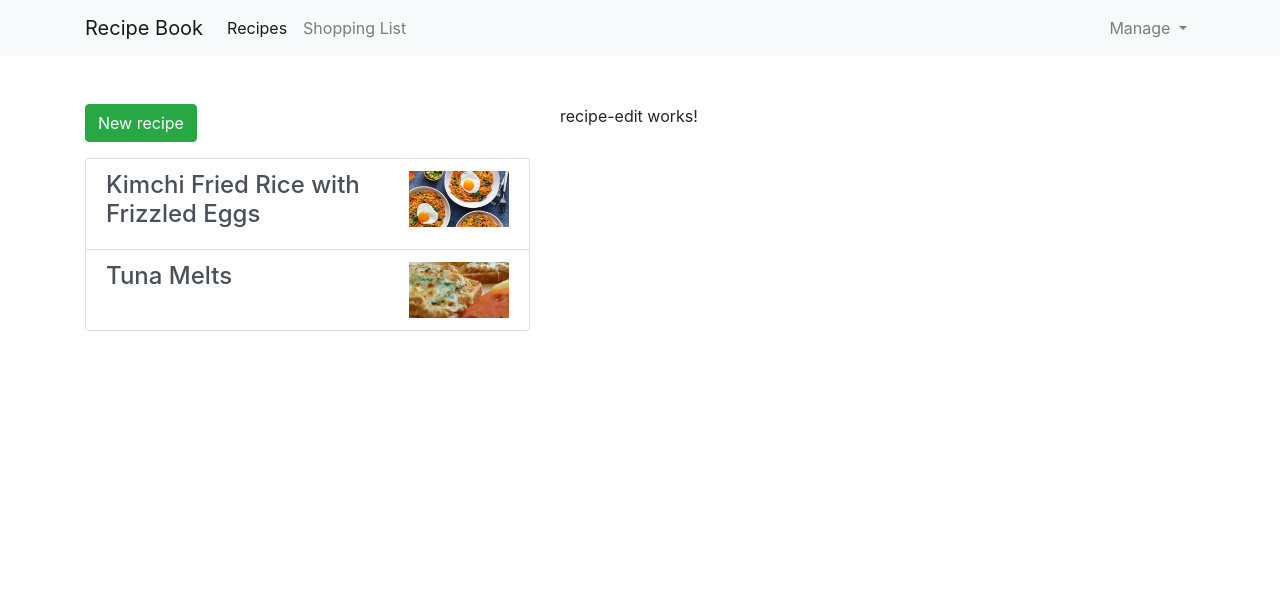
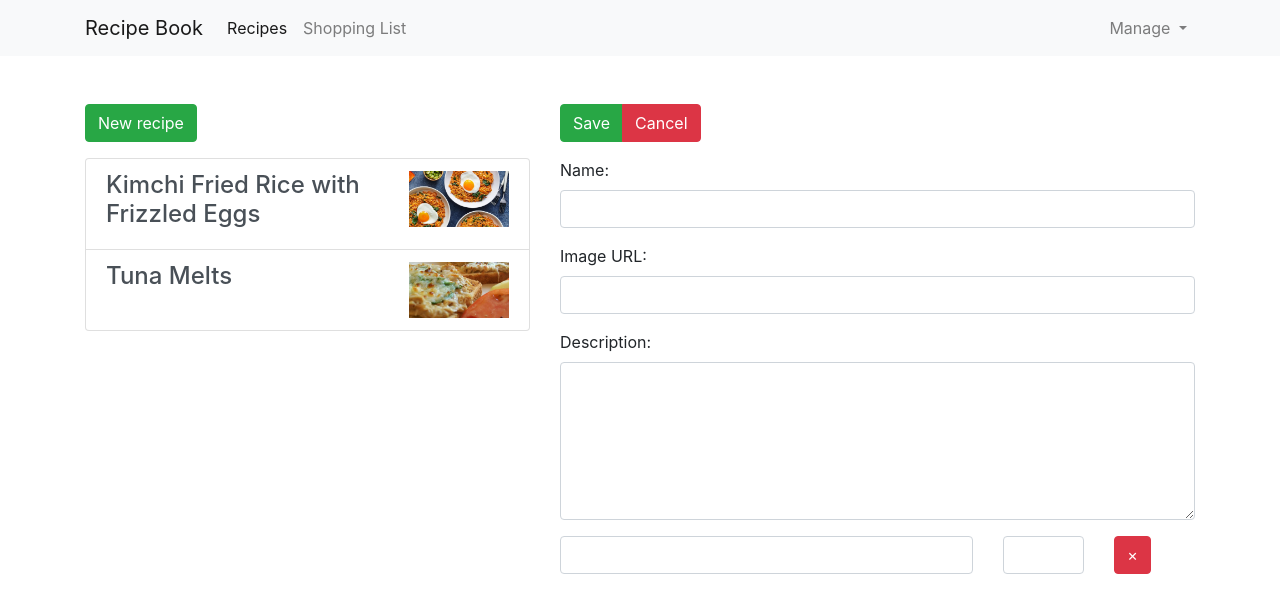
Before and after one commit to Safe-Mode/recipes-book, an Angular app: page /recipes/new in a window 1280 px wide. Shown: the top 612 px of the page. Built offline with nearby package versions, Linux system fonts and the light colour scheme.

Commit message:
Add recipe form

```diff
--- a/src/app/recipes/recipe-edit/recipe-edit.component.html
+++ b/src/app/recipes/recipe-edit/recipe-edit.component.html
@@ -1 +1,53 @@
-<p>recipe-edit works!</p>
+<form>
+  <div class="row mb-3">
+    <div class="col">
+      <div class="btn-group">
+        <button type="submit" class="btn btn-success">Save</button>
+        <button type="button" class="btn btn-danger">Cancel</button>
+      </div>
+    </div>
+  </div>
+
+  <div class="row">
+    <div class="col">
+      <div class="form-group">
+        <label for="name">Name:</label>
+        <input type="text" class="form-control" id="name">
+      </div>
+    </div>
+  </div>
+
+  <div class="row">
+    <div class="col">
+      <div class="form-group">
+        <label for="img-url">Image URL:</label>
+        <input type="text" class="form-control" id="img-url">
+      </div>
+    </div>
+  </div>
+
+  <div class="row">
+    <div class="col">
+      <div class="form-group">
+        <label for="desc">Description:</label>
+        <textarea class="form-control" id="desc" rows="6"></textarea>
+      </div>
+    </div>
+  </div>
+
+  <div class="row">
+    <div class="col-8">
+      <input type="text" class="form-control">
+    </div>
+
+    <div class="col-2">
+      <input type="number" class="form-control">
+    </div>
+
+    <div class="col-2">
+      <button class="btn btn-danger">
+        <span aria-hidden="true">&times;</span>
+      </button>
+    </div>
+  </div>
+</form>
```
